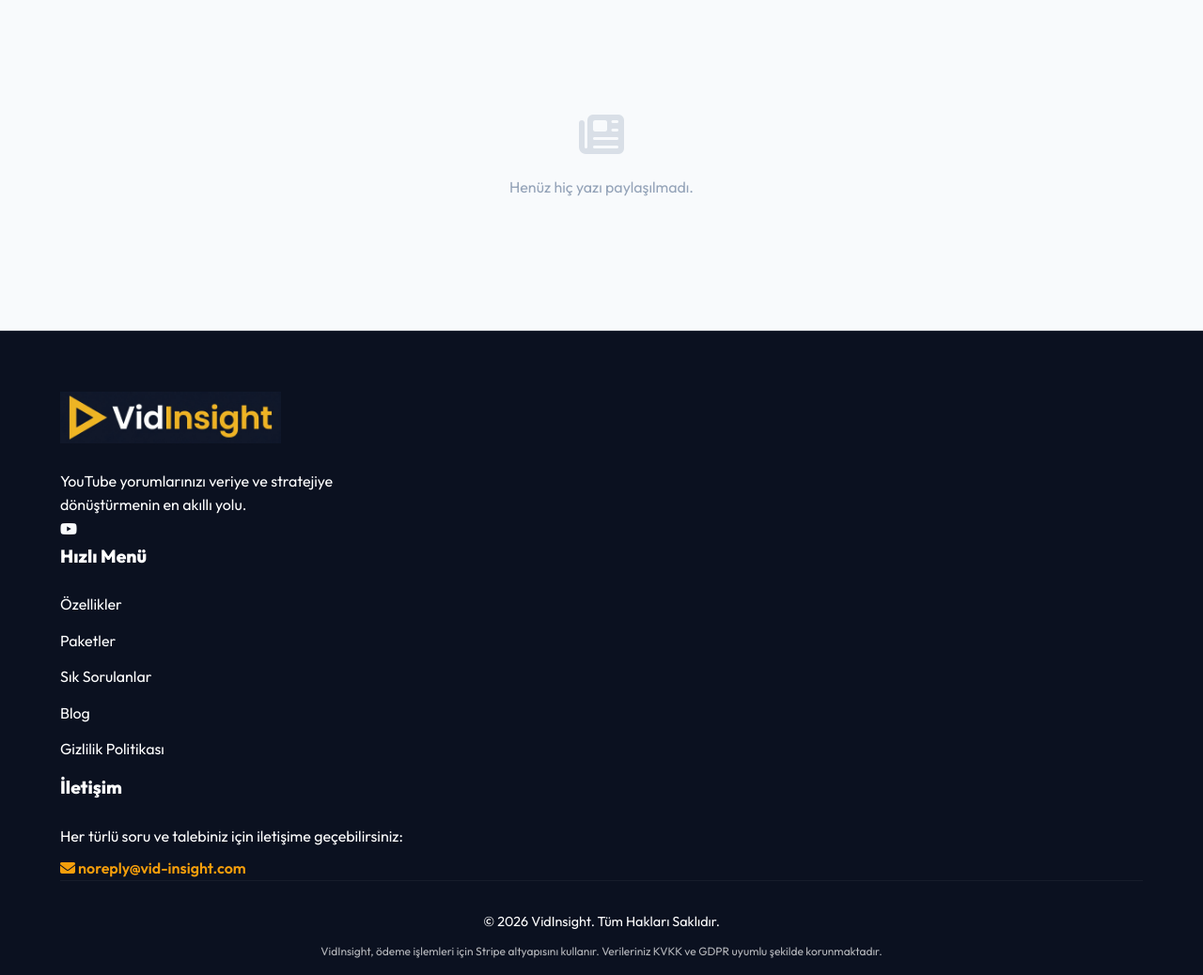
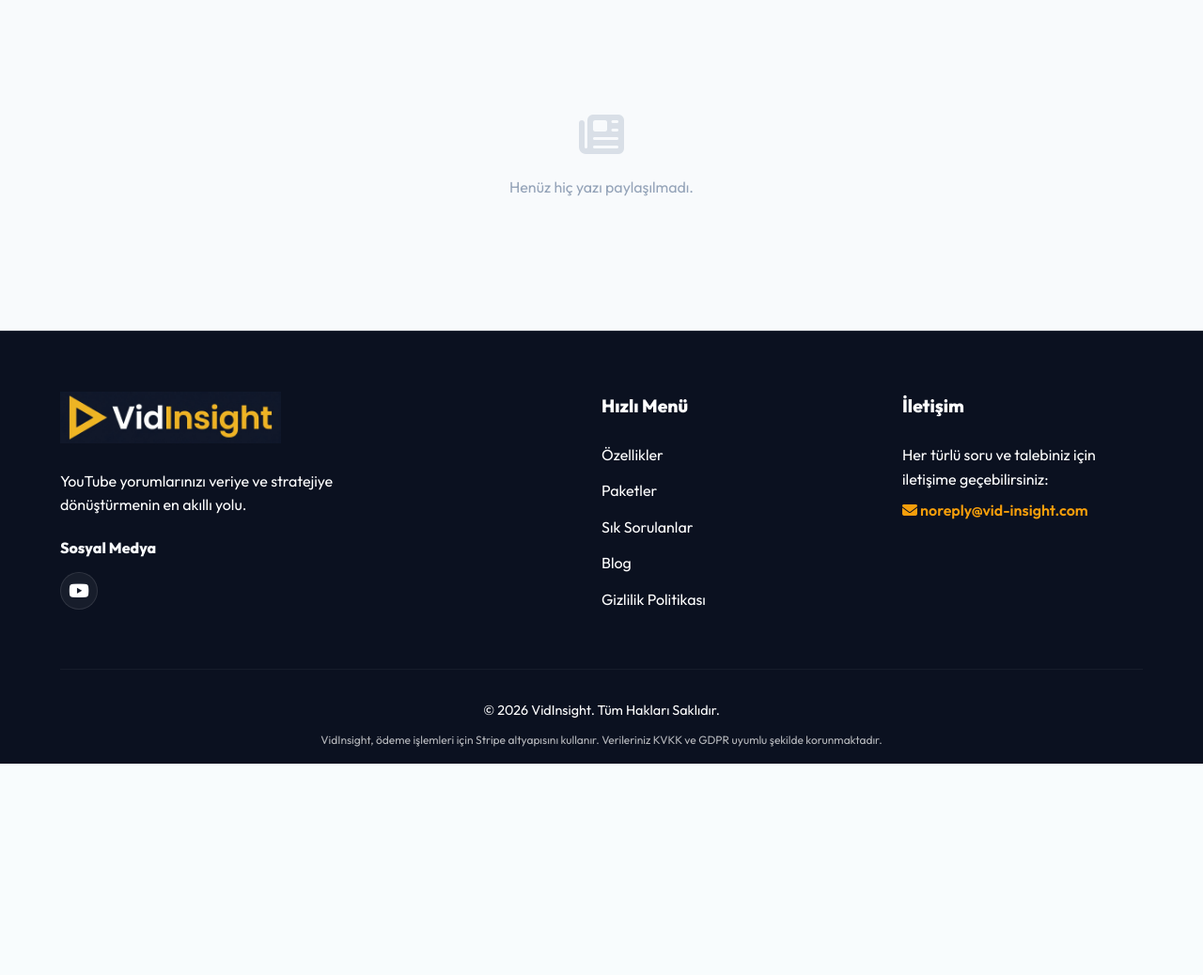
Before and after one commit to fatnarman-debug/youtube-analiz, a FastAPI app: page /blog in a window 1280 px wide. Shown: the part 595-1633 px from the top of the page at 94% size. After the commit the page ends 1408 px from the top, so only its background shows below. Run offline with FastAPI, Linux system fonts and the light colour scheme.

Commit message:
fix: Blog pages — replace footer with identical structure to index.html

```diff
--- a/templates/blog.html
+++ b/templates/blog.html
@@ -122,13 +122,18 @@
         </div>
     </section>
 
-    <footer class="footer">
-        <div class="footer-grid">
+    <footer id="iletisim">
+        <div class="footer-content">
             <div class="footer-brand">
-                <img src="/static/img/logo.png" alt="VidInsight Logo">
+                <img src="/static/img/logo.png" alt="VidInsight Logo" width="150" style="margin-bottom: 20px;">
                 <p>{{ t(request, 'footer_desc') }}</p>
-                <div class="social-links">
-                    <a href="https://www.youtube.com/@vid-insight" target="_blank" title="YouTube"><i class="fa-brands fa-youtube"></i></a>
+                <div class="footer-social" style="margin-top: 20px;">
+                    <h4 style="font-size: 1rem; margin-bottom: 12px;">{{ t(request, 'footer_social_title') }}</h4>
+                    <div class="social-icons">
+                        <a href="https://www.youtube.com/@vid-insight" target="_blank" class="social-link yt" title="YouTube">
+                            <i class="fa-brands fa-youtube"></i>
+                        </a>
+                    </div>
                 </div>
             </div>
             <div class="footer-links">
```
Also changed, not shown: templates/blog_detail.html (+10 -5 lines).
